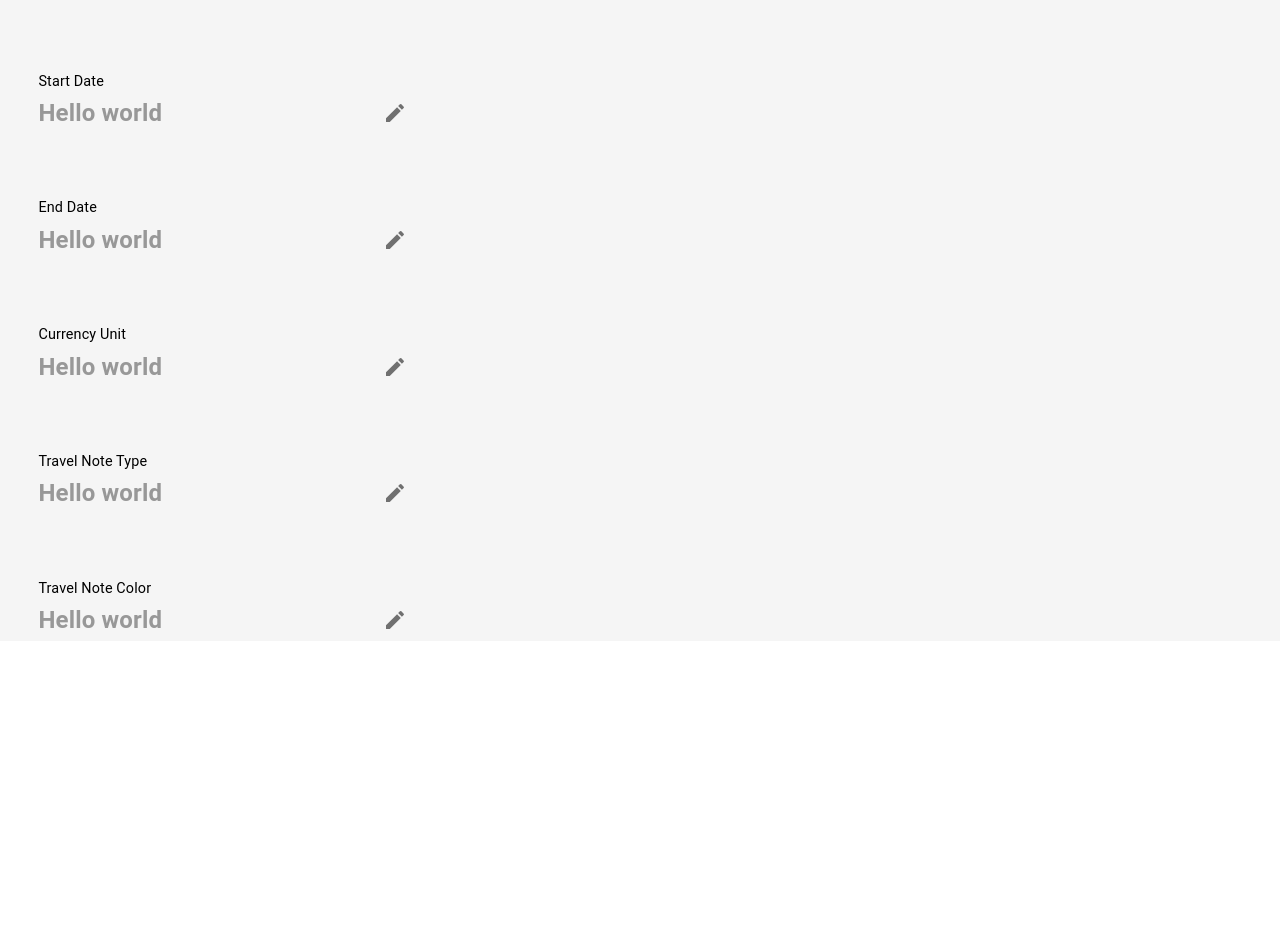
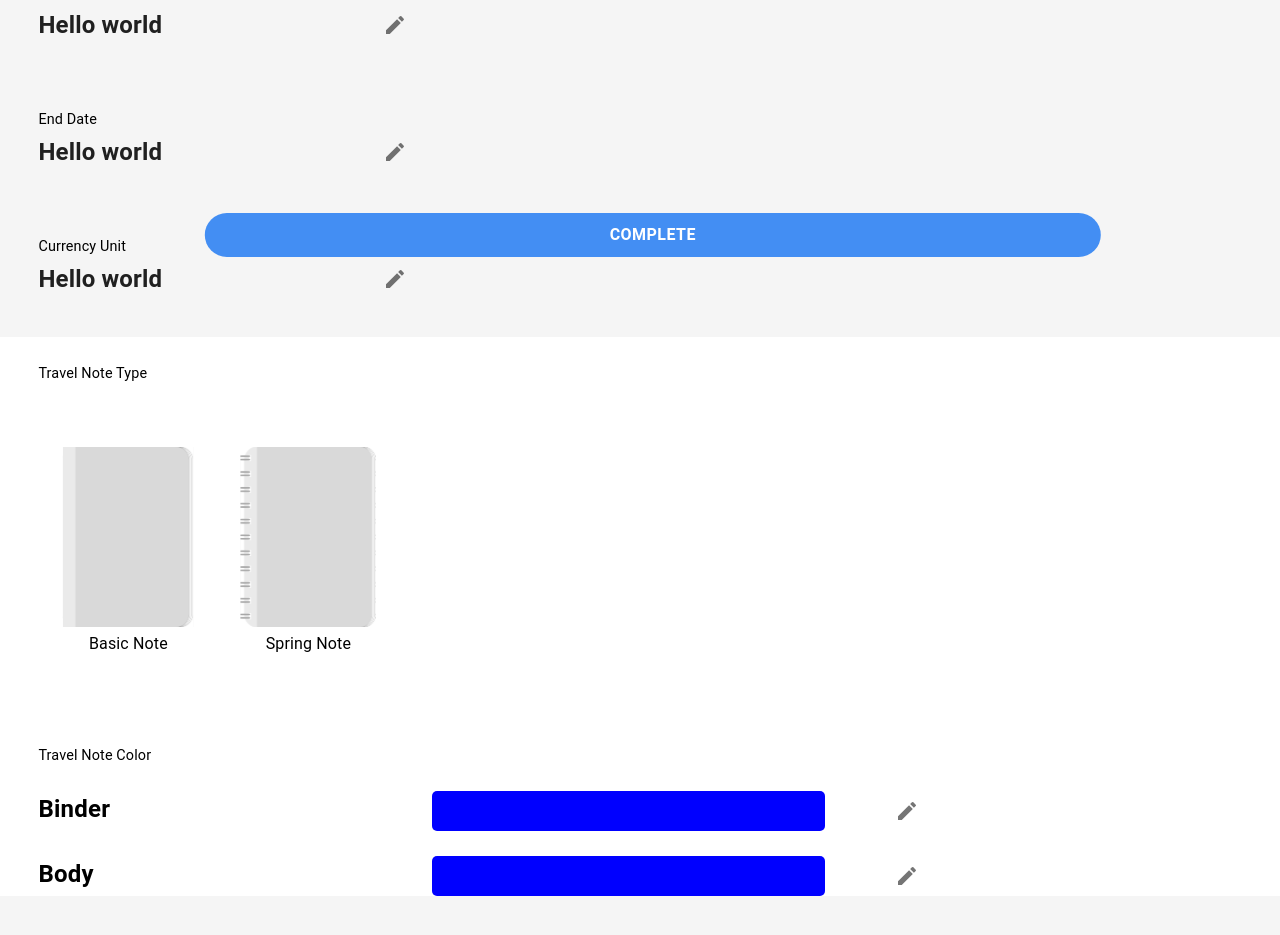
Before and after one commit to Taehoya/pocket-mate, a Next.js app in the folder client/: page /en/test in a window 1280 px wide. Shown: the part 463-1398 px from the top of the page. Before the commit the page ends 1104 px from the top, so only its background shows below. Built offline with nearby package versions, Linux system fonts and the light colour scheme.

Commit message:
Implement note type and color

```diff
--- a/client/src/app/[locale]/(page-components)/EditTripPage.tsx
+++ b/client/src/app/[locale]/(page-components)/EditTripPage.tsx
@@ -1,15 +1,16 @@
 "use client";
 
 import { useState, useRef, useEffect } from "react";
-import { Box, Typography, IconButton, TextField } from "@mui/material";
+import { Box, Button, Typography, IconButton, TextField } from "@mui/material";
 import { styled } from "@mui/system";
+import Image from "next/image";
 
 // ICONS
 import CloseIcon from "@mui/icons-material/Close";
 import ModeEditIcon from "@mui/icons-material/ModeEdit";
 
 // CONSTANTS
-import { HomeBackgroundColor } from "../constants";
+import { DefaultButtonColor, HomeBackgroundColor } from "../constants";
 
 interface EditFieldProps {
   fieldType?: string;
@@ -22,7 +23,7 @@ const NoBorderTextField = styled(TextField)({
     fontWeight: "bold",
     margin: "1% 0",
     padding: 0,
-    width: "max-content",
+    width: "auto",
   },
   "& .MuiOutlinedInput-root": {
     "& fieldset": {
@@ -46,6 +47,7 @@ const EditField: React.FC<EditFieldProps> = ({
 }) => {
   const [editMode, setEditMode] = useState(true);
   const textFieldRef = useRef<HTMLInputElement>(null);
+  const [noteImage, setNoteImage] = useState("");
   let inputComponent;
 
   useEffect(() => {
@@ -62,15 +64,22 @@ const EditField: React.FC<EditFieldProps> = ({
   };
 
   const handleBlur = () => {
-    // setEditMode(true);
+    setEditMode(true);
+  };
+
+  const handleNoteImage = (noteImage: string) => {
+    setNoteImage(noteImage);
   };
 
   switch (fieldType) {
     case "TextField":
       inputComponent = (
-        <Box sx={{ display: "flex" }} onBlur={handleBlur}>
+        <Box sx={{ display: "flex" }}>
           <NoBorderTextField
-            disabled={editMode}
+            onBlur={handleBlur}
+            InputProps={{
+              readOnly: editMode,
+            }}
             inputRef={textFieldRef}
             defaultValue="Hello world"
           />
@@ -81,6 +90,112 @@ const EditField: React.FC<EditFieldProps> = ({
       );
       break;
     case "NoteField":
+      inputComponent = (
+        <Box sx={{ display: "flex" }}>
+          {/* Basic Note */}
+          <Box
+            sx={{
+              display: "flex",
+              flexDirection: "column",
+              alignItems: "center",
+              marginTop: "5%",
+              marginBottom: "2%",
+            }}
+          >
+            <Image
+              src={`/create-trip/${
+                noteImage == "BasicNote" ? "BasicNoteFilled" : "BasicNoteBlank"
+              }.svg`}
+              alt="My Image"
+              width={180}
+              height={180}
+              onClick={() => handleNoteImage("BasicNote")}
+            />
+            <Typography sx={{ fontSize: "1rem", marginTop: "5px" }}>
+              Basic Note
+            </Typography>
+          </Box>
+
+          {/* Spring Note */}
+          <Box
+            sx={{
+              display: "flex",
+              flexDirection: "column",
+              alignItems: "center",
+              marginTop: "5%",
+            }}
+          >
+            <Image
+              src={`/create-trip/${
+                noteImage == "SpringNote"
+                  ? "SpringNoteFilled"
+                  : "SpringNoteBlank"
+              }.svg`}
+              alt="My Image"
+              width={180}
+              height={180}
+              onClick={() => handleNoteImage("SpringNote")}
+            />
+            <Typography sx={{ fontSize: "1rem", marginTop: "5px" }}>
+              Spring Note
+            </Typography>
+          </Box>
+        </Box>
+      );
+      break;
+    case "ColorField":
+      inputComponent = (
+        <Box
+          sx={{
+            display: "flex",
+            flexDirection: "column",
+          }}
+        >
+          {/* Color 1 */}
+          <Box
+            sx={{
+              display: "flex",
+              margin: "2% 0",
+            }}
+          >
+            <Typography fontSize="1.5rem" fontWeight="bold" sx={{ flex: 1 }}>
+              Binder
+            </Typography>
+            <Box
+              sx={{
+                flex: 1,
+                backgroundColor: "blue",
+                width: "30%",
+                borderRadius: "5px",
+              }}
+            />
+            <Box sx={{ flex: 1, marginLeft: "5%" }}>
+              <IconButton>
+                <ModeEditIcon />
+              </IconButton>
+            </Box>
+          </Box>
+          {/* Color 2 */}
+          <Box sx={{ display: "flex" }}>
+            <Typography fontSize="1.5rem" fontWeight="bold" sx={{ flex: 1 }}>
+              Body
+            </Typography>
+            <Box
+              sx={{
+                flex: 1,
+                backgroundColor: "blue",
+                width: "30%",
+                borderRadius: "5px",
+              }}
+            />
+            <Box sx={{ flex: 1, marginLeft: "5%" }}>
+              <IconButton>
+                <ModeEditIcon />
+              </IconButton>
+            </Box>
+          </Box>
+        </Box>
+      );
       break;
   }
 
@@ -101,7 +216,14 @@ const EditField: React.FC<EditFieldProps> = ({
 
 const EditTripPage = () => {
   return (
-    <div style={{ position: "relative", backgroundColor: HomeBackgroundColor }}>
+    <div
+      style={{
+        position: "relative",
+        backgroundColor: HomeBackgroundColor,
+        height: "100vh",
+        width: "100%",
+      }}
+    >
       {/* Header */}
       <Box
         sx={{
@@ -112,7 +234,7 @@ const EditTripPage = () => {
           justifyContent: "space-between",
           borderBottom: "2px solid #000",
           position: "fixed",
-          zIndex: 0,
+          zIndex: 1,
           backgroundColor: HomeBackgroundColor,
         }}
       >
@@ -130,19 +252,40 @@ const EditTripPage = () => {
           width: "100%",
           display: "flex",
           flexDirection: "column",
-          paddingTop: "15%",
+          paddingTop: "10%",
           zIndex: -1,
         }}
       >
-        <Typography sx={{ flexGrow: 1, textAlign: "center" }}>TETS </Typography>
         <EditField fieldTitle="Trip Name" />
         <EditField fieldTitle="Travel To" />
         <EditField fieldTitle="Start Date" />
         <EditField fieldTitle="End Date" />
         <EditField fieldTitle="Currency Unit" />
-        <EditField fieldTitle="Travel Note Type" />
-        <EditField fieldTitle="Travel Note Color" />
+        <EditField fieldTitle="Travel Note Type" fieldType="NoteField" />
+        <EditField fieldTitle="Travel Note Color" fieldType="ColorField" />
       </Box>
+
+      {/* Button */}
+      <Button
+        style={{
+          position: "fixed",
+          right: 0,
+          bottom: "10%",
+          transform: "translateX(-20%)",
+          borderRadius: 27,
+          height: "5.5%",
+          width: "70%",
+          fontSize: "1rem",
+          fontWeight: "bold",
+          backgroundColor: DefaultButtonColor,
+          color: "white",
+        }}
+      >
+        Complete
+      </Button>
+
+      {/* Extra spacing */}
+      <Box sx={{ height: "20%", backgroundColor: HomeBackgroundColor }} />
     </div>
   );
 };
```
Also changed, not shown: client/public/trip/SpiralBound 2.svg (deleted).
